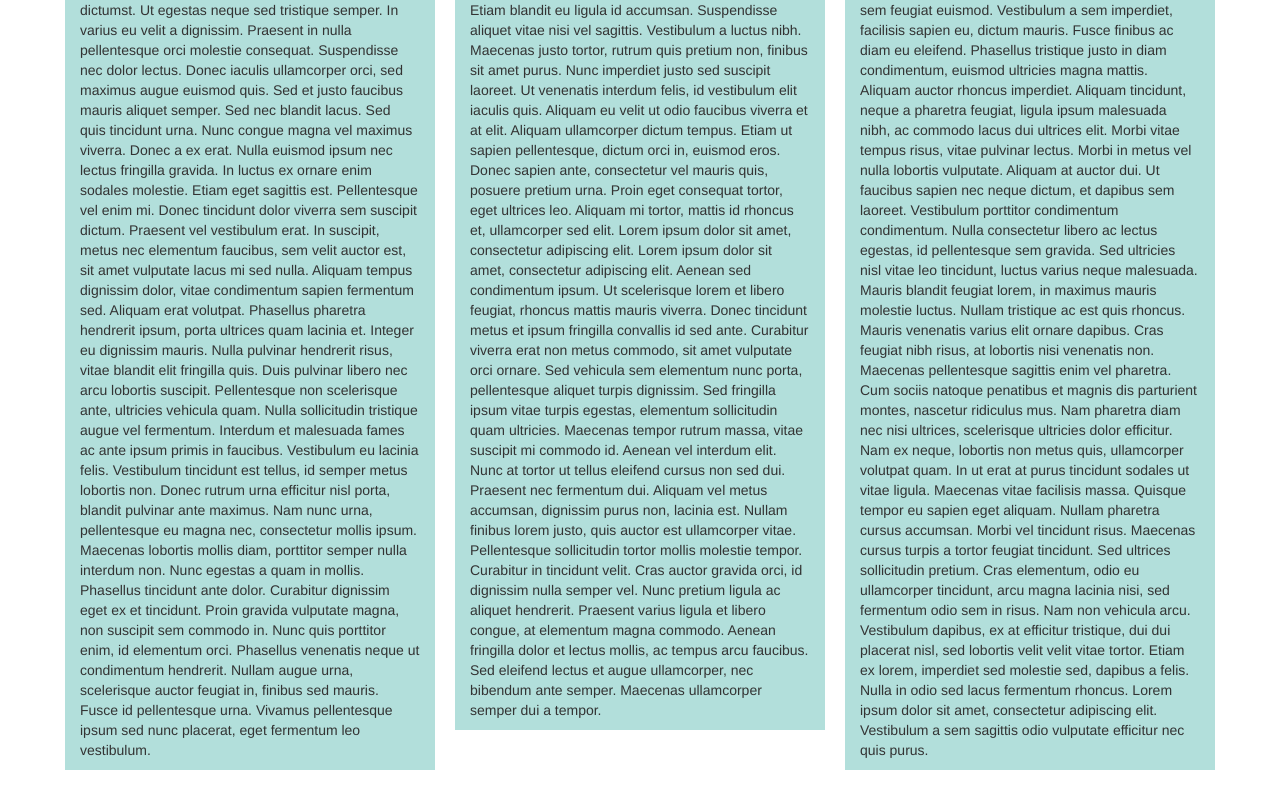
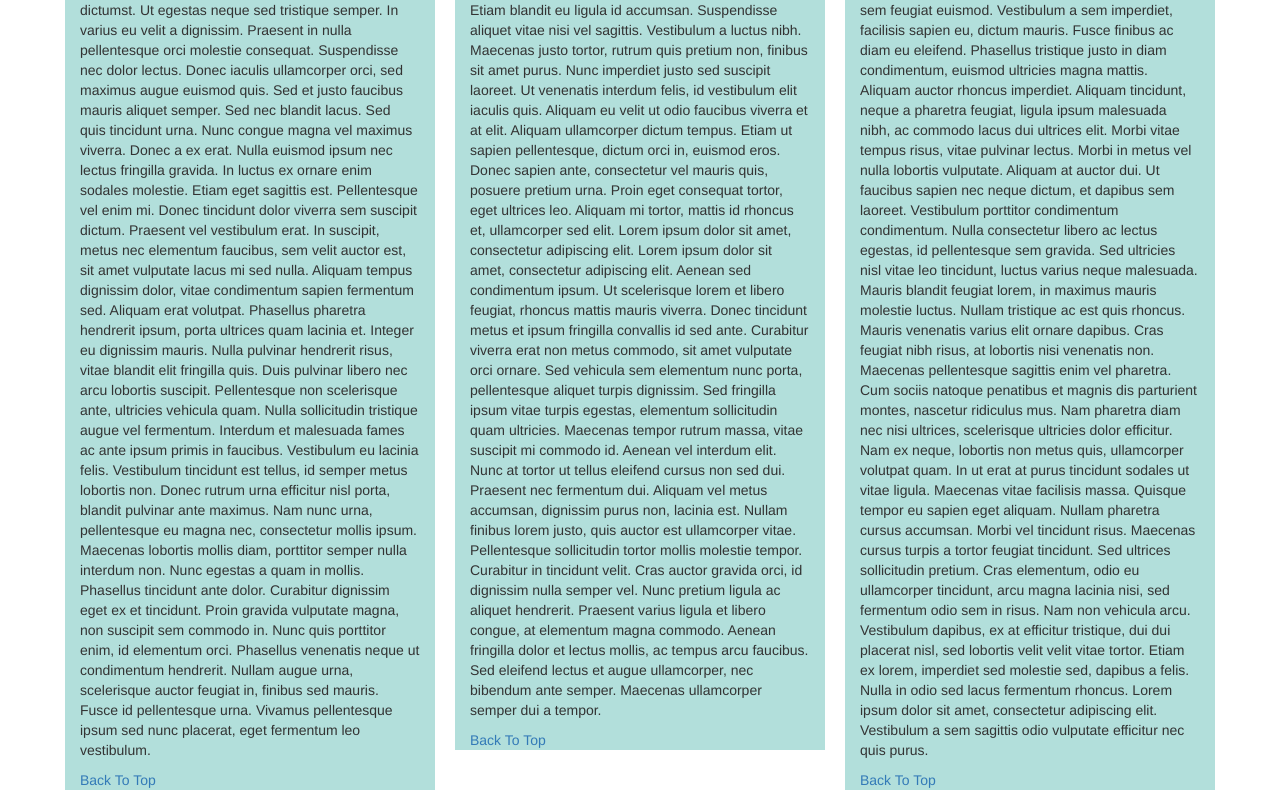
Before and after one commit to pezzu/web-dev-course-4, a plain HTML site: page ex-3/index.html in a window 1280 px wide. Shown: the part 1129-1929 px from the top of the page. Drawn offline with Linux system fonts and the light colour scheme.

Commit message:
Back to top added

```diff
--- a/ex-3/index.html
+++ b/ex-3/index.html
@@ -44,7 +44,7 @@
    </header>
 
    <div id="main-content" class="container">
-      <h2 id="menu-categories-title" class="text-center">Our Menu</h2>
+      <h2 id="top-menu" class="text-center">Our Menu</h2>
 
       <section class="row">
          <div class="col-md-4 col-sm-6 col-xs-12">
@@ -62,6 +62,7 @@
             Integer eu dignissim mauris. Nulla pulvinar hendrerit risus, vitae blandit elit fringilla quis. Duis pulvinar libero nec arcu lobortis suscipit. Pellentesque non scelerisque ante, ultricies vehicula quam. Nulla sollicitudin tristique augue vel fermentum. Interdum et malesuada fames ac ante ipsum primis in faucibus. Vestibulum eu lacinia felis. Vestibulum tincidunt est tellus, id semper metus lobortis non. Donec rutrum urna efficitur nisl porta, blandit pulvinar ante maximus. Nam nunc urna, pellentesque eu magna nec, consectetur mollis ipsum. Maecenas lobortis mollis diam, porttitor semper nulla interdum non. Nunc egestas a quam in mollis.
 
             Phasellus tincidunt ante dolor. Curabitur dignissim eget ex et tincidunt. Proin gravida vulputate magna, non suscipit sem commodo in. Nunc quis porttitor enim, id elementum orci. Phasellus venenatis neque ut condimentum hendrerit. Nullam augue urna, scelerisque auctor feugiat in, finibus sed mauris. Fusce id pellentesque urna. Vivamus pellentesque ipsum sed nunc placerat, eget fermentum leo vestibulum.</p>
+            <a href="#top-menu">Back To Top</a>
          </div>
          <div class="col-md-4 col-sm-6 col-xs-12">
             <h3 class="text-center" id="beef">Beef</h3>
@@ -78,6 +79,7 @@
             Etiam ut sapien pellentesque, dictum orci in, euismod eros. Donec sapien ante, consectetur vel mauris quis, posuere pretium urna. Proin eget consequat tortor, eget ultrices leo. Aliquam mi tortor, mattis id rhoncus et, ullamcorper sed elit. Lorem ipsum dolor sit amet, consectetur adipiscing elit. Lorem ipsum dolor sit amet, consectetur adipiscing elit. Aenean sed condimentum ipsum. Ut scelerisque lorem et libero feugiat, rhoncus mattis mauris viverra. Donec tincidunt metus et ipsum fringilla convallis id sed ante. Curabitur viverra erat non metus commodo, sit amet vulputate orci ornare. Sed vehicula sem elementum nunc porta, pellentesque aliquet turpis dignissim. Sed fringilla ipsum vitae turpis egestas, elementum sollicitudin quam ultricies.
 
             Maecenas tempor rutrum massa, vitae suscipit mi commodo id. Aenean vel interdum elit. Nunc at tortor ut tellus eleifend cursus non sed dui. Praesent nec fermentum dui. Aliquam vel metus accumsan, dignissim purus non, lacinia est. Nullam finibus lorem justo, quis auctor est ullamcorper vitae. Pellentesque sollicitudin tortor mollis molestie tempor. Curabitur in tincidunt velit. Cras auctor gravida orci, id dignissim nulla semper vel. Nunc pretium ligula ac aliquet hendrerit. Praesent varius ligula et libero congue, at elementum magna commodo. Aenean fringilla dolor et lectus mollis, ac tempus arcu faucibus. Sed eleifend lectus et augue ullamcorper, nec bibendum ante semper. Maecenas ullamcorper semper dui a tempor.</p>
+            <a href="#top-menu">Back To Top</a>
          </div>
          <div class="col-md-4 col-sm-12 col-xs-12">
             <h3 class="text-center" id="sushi">Sushi</h3>
@@ -94,6 +96,7 @@
             Maecenas pellentesque sagittis enim vel pharetra. Cum sociis natoque penatibus et magnis dis parturient montes, nascetur ridiculus mus. Nam pharetra diam nec nisi ultrices, scelerisque ultricies dolor efficitur. Nam ex neque, lobortis non metus quis, ullamcorper volutpat quam. In ut erat at purus tincidunt sodales ut vitae ligula. Maecenas vitae facilisis massa. Quisque tempor eu sapien eget aliquam. Nullam pharetra cursus accumsan. Morbi vel tincidunt risus. Maecenas cursus turpis a tortor feugiat tincidunt. Sed ultrices sollicitudin pretium.
 
             Cras elementum, odio eu ullamcorper tincidunt, arcu magna lacinia nisi, sed fermentum odio sem in risus. Nam non vehicula arcu. Vestibulum dapibus, ex at efficitur tristique, dui dui placerat nisl, sed lobortis velit velit vitae tortor. Etiam ex lorem, imperdiet sed molestie sed, dapibus a felis. Nulla in odio sed lacus fermentum rhoncus. Lorem ipsum dolor sit amet, consectetur adipiscing elit. Vestibulum a sem sagittis odio vulputate efficitur nec quis purus.</p>
+            <a href="#top-menu">Back To Top</a>
          </div>
       </section>
 
```
